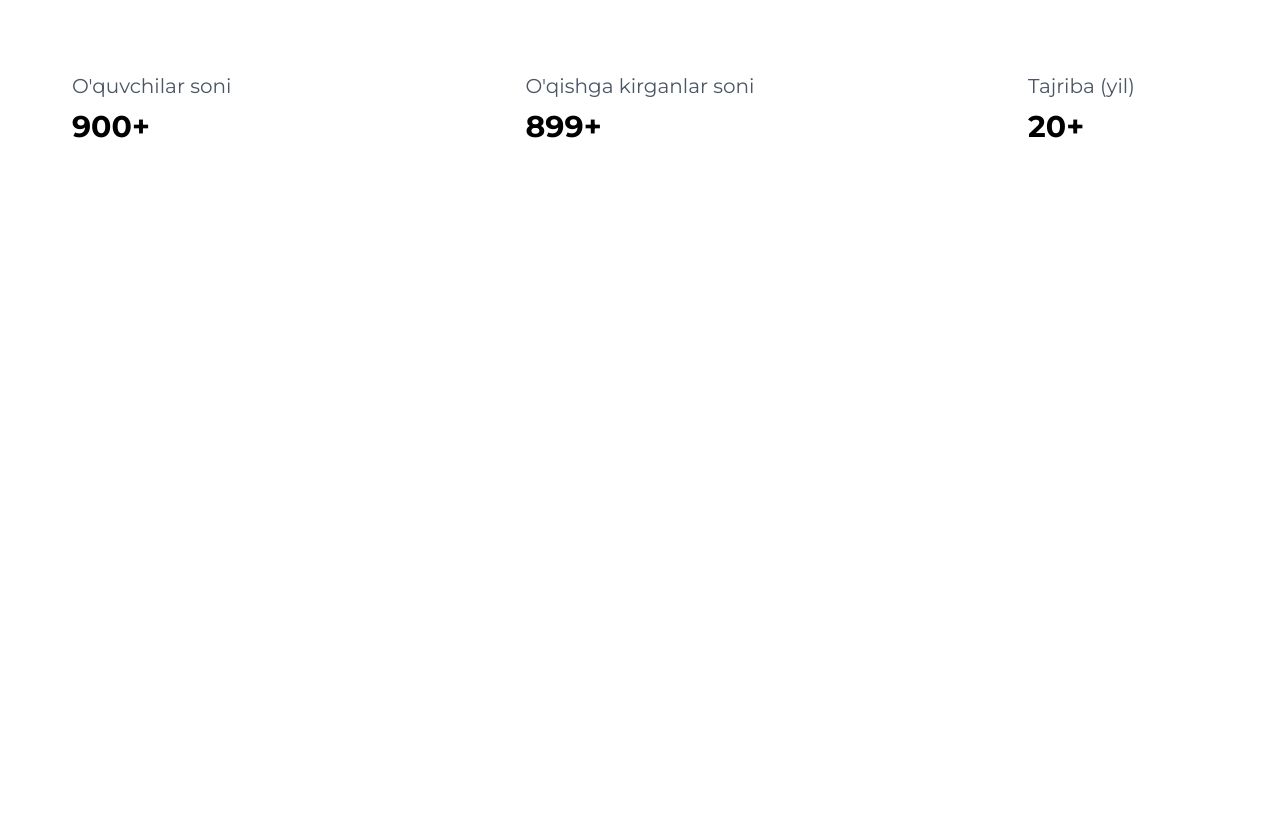
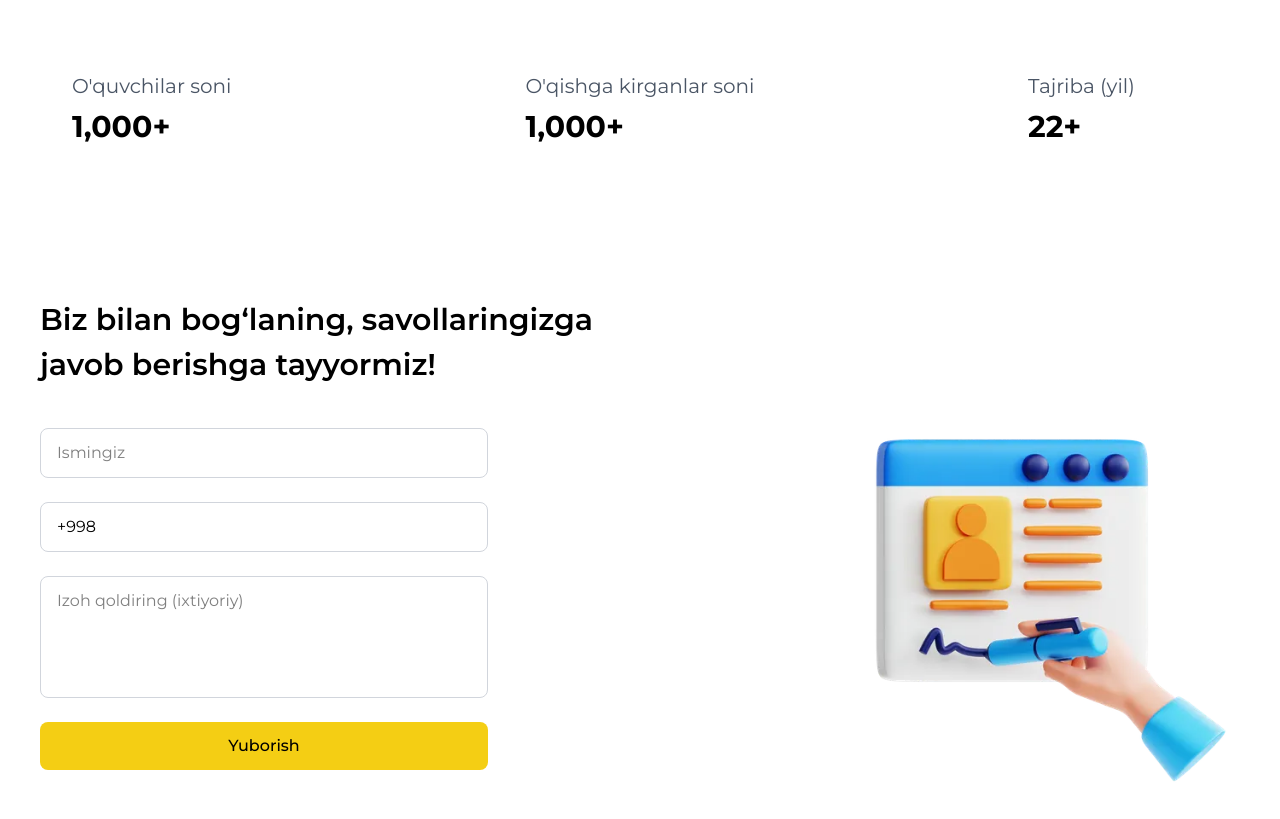
Before and after one commit to 1zzat1lla-Fayzullayev/star_education, a React (Vite) app: page / in a window 1280 px wide. Shown: the part 491-1310 px from the top of the page. Before the commit the page ends 800 px from the top, so only its background shows below. Built offline with nearby package versions, Linux system fonts and the light colour scheme.

Commit message:
change biig

```diff
--- a/package.json
+++ b/package.json
@@ -11,9 +11,11 @@
   },
   "dependencies": {
     "@tailwindcss/vite": "^4.1.4",
+    "axios": "^1.8.4",
     "react": "^19.0.0",
     "react-countup": "^6.5.3",
     "react-dom": "^19.0.0",
+    "react-hot-toast": "^2.5.2",
     "react-router-dom": "^7.5.1",
     "tailwindcss": "^4.1.4"
   },
--- a/src/App.jsx
+++ b/src/App.jsx
@@ -3,15 +3,17 @@ import Navbar from "./components/navbar";
 import { BrowserRouter, Route, Routes } from "react-router-dom";
 import About from "./pages/about";
 import Home from "./pages/home";
+import { Toaster } from "react-hot-toast";
 
 function App() {
   return (
     <>
       <BrowserRouter>
         <Navbar />
+        <Toaster position="top-center" reverseOrder={false} />
         <Routes>
           <Route path="/" index element={<Home />} />
-          <Route path="/about" index element={<About   />} />
+          <Route path="/about" index element={<About />} />
         </Routes>
       </BrowserRouter>
     </>
--- /dev/null
+++ b/src/components/form.jsx
@@ -0,0 +1,150 @@
+/* eslint-disable no-unused-vars */
+import React, { useState } from "react";
+import Wrapper from "../layout/wrapper";
+import axios from "axios";
+import toast from "react-hot-toast";
+
+export function formatPhoneNumber(input) {
+  const digitsOnly = input.replace(/\D/g, "");
+  const formattedNumber = digitsOnly.startsWith("998")
+    ? digitsOnly
+    : "998" + digitsOnly.slice(0, 9);
+
+  let result = "+" + formattedNumber.slice(0, 3);
+  if (formattedNumber.length > 3) {
+    result += " (" + formattedNumber.slice(3, 5);
+    if (formattedNumber.length > 5) {
+      result += ") " + formattedNumber.slice(5, 8);
+      if (formattedNumber.length > 8) {
+        result += "-" + formattedNumber.slice(8, 10);
+        if (formattedNumber.length > 10) {
+          result += "-" + formattedNumber.slice(10, 12);
+        }
+      }
+    }
+  }
+  return result;
+}
+
+export const phoneValidate =
+  /^\+998 \((90|91|93|94|95|97|98|99|33|88|71)\) \d{3}-\d{2}-\d{2}$/;
+
+function Form() {
+  const [name, setName] = useState("");
+  const [phone, setPhone] = useState("+998 ");
+  const [description, setDescription] = useState("");
+  const [isLoading, setIsLoading] = useState(false);
+
+  const TOKEN = "7383040489:AAHkoBSE08agL11aagGy8xrHApasPMa0e-8";
+  const USERID = "-1002343489046";
+
+  const encodeText = (text) => encodeURIComponent(text);
+
+  const sendFeedback = async (e) => {
+    e.preventDefault();
+
+    if (!name || !phone || !description) {
+      toast.error("Iltimos, barcha maydonlarni to‘ldiring.");
+      return;
+    }
+
+    if (!phoneValidate.test(phone)) {
+      toast.error("Iltimos, to‘g‘ri telefon raqamini kiriting.");
+      return;
+    }
+
+    setIsLoading(true);
+
+    const text = `Имя: ${name}\nСообщение: ${description}\nНомер телефона: ${phone}`;
+
+    try {
+      await axios.post(
+        `https://api.telegram.org/bot${TOKEN}/sendMessage?chat_id=${USERID}&text=${encodeText(
+          text
+        )}`
+      );
+      toast.success(
+        "Xabaringiz muvaffaqiyatli yuborildi! Tez orada siz bilan bog‘lanamiz."
+      );
+    } catch (error) {
+      toast.error("Xabaringiz yuborilmadi. Iltimos, qayta urinib koʻring.");
+    } finally {
+      setIsLoading(false);
+      setName("");
+      setPhone("+998 ");
+      setDescription("");
+    }
+  };
+
+  const handlePhoneChange = (e) => {
+    const input = e.target.value;
+
+    const rawDigits = input.replace(/\D/g, "");
+    if (rawDigits.length <= 3) {
+      setPhone("+998 ");
+      return;
+    }
+
+    setPhone(formatPhoneNumber(rawDigits));
+  };
+
+  return (
+    <Wrapper>
+      <div className="px-[20px] xl:px-0">
+        <div className="mt-[120px]">
+          <h2 className="text-[25px] lg:text-[30px] max-w-xl font-semibold text-black">
+            Biz bilan bog‘laning, savollaringizga javob berishga tayyormiz!
+          </h2>
+        </div>
+
+        <div className="flex flex-col md:flex-row items-center justify-between gap-3 md:gap-12 pb-5 md:pb-12 pt-5">
+          <form
+            className="flex flex-col gap-6 w-full max-w-md"
+            onSubmit={sendFeedback}
+          >
+            <input
+              type="text"
+              name="name"
+              value={name}
+              onChange={(e) => setName(e.target.value)}
+              placeholder="Ismingiz"
+              className="border border-gray-300 rounded-lg px-4 py-3 focus:outline-none focus:ring-2 focus:ring-[#F4CE14]"
+            />
+            <input
+              type="tel"
+              name="phone"
+              value={phone}
+              onChange={handlePhoneChange}
+              placeholder="Telefon raqamingiz"
+              className="border border-gray-300 rounded-lg px-4 py-3 focus:outline-none focus:ring-2 focus:ring-[#F4CE14]"
+            />
+            <textarea
+              name="message"
+              value={description}
+              onChange={(e) => setDescription(e.target.value)}
+              placeholder="Izoh qoldiring (ixtiyoriy)"
+              rows={4}
+              className="border border-gray-300 rounded-lg px-4 py-3 resize-none focus:outline-none focus:ring-2 focus:ring-[#F4CE14]"
+            ></textarea>
+            <button
+              type="submit"
+              className="bg-[#F4CE14] text-black py-3 rounded-lg font-medium hover:bg-[#f4cf14cc] cursor-pointer transition"
+              disabled={isLoading}
+            >
+              {isLoading ? "Yuborilyapti..." : "Yuborish"}
+            </button>
+          </form>
+          <div className="w-full max-w-sm">
+            <img
+              src="/form.png"
+              className="w-full h-auto object-cover rounded-lg"
+              alt="Aloqa formasi rasmi"
+            />
+          </div>
+        </div>
+      </div>
+    </Wrapper>
+  );
+}
+
+export default Form;
--- a/src/components/numberOfStudents.jsx
+++ b/src/components/numberOfStudents.jsx
@@ -4,9 +4,9 @@ import CountUp from "react-countup";
 
 function NumberOfStudents() {
   const stats = [
-    { label: "O'quvchilar soni", value: 900 },
-    { label: "O'qishga kirganlar soni", value: 899 },
-    { label: "Tajriba (yil)", value: 20 },
+    { label: "O'quvchilar soni", value: 1000 },
+    { label: "O'qishga kirganlar soni", value: 1000 },
+    { label: "Tajriba (yil)", value: 22 },
   ];
 
   return (
@@ -17,12 +17,12 @@ function NumberOfStudents() {
             key={index}
             className="flex flex-col items-start text-[20px] min-w-[180px]"
           >
-            <span className="text-gray-600">{item.label}</span>
+            <span className="text-gray-600">{item?.label}</span>
             <span className="text-3xl font-bold text-black mt-2">
               <CountUp
-                end={item.value}
+                end={item?.value}
                 duration={5}
-                suffix={item.label.includes("Tajriba") ? "+" : "+"}
+                suffix={item?.label.includes("Tajriba") ? "+" : "+"}
               />
             </span>
           </div>
--- a/src/pages/home.jsx
+++ b/src/pages/home.jsx
@@ -1,12 +1,14 @@
 import React from "react";
 import Header from "../components/header";
 import NumberOfStudents from "../components/numberOfStudents";
+import Form from "../components/form";
 
 function Home() {
   return (
     <>
       <Header />
       <NumberOfStudents />
+      <Form />
     </>
   );
 }
```
Also changed, not shown: public/form.png (added), 1 other file (tests, documents, lock files or other folders).
